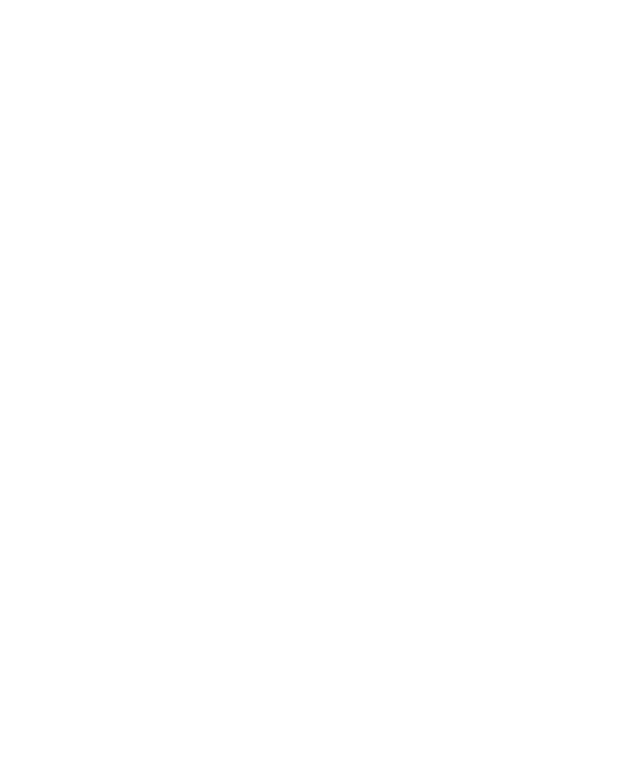
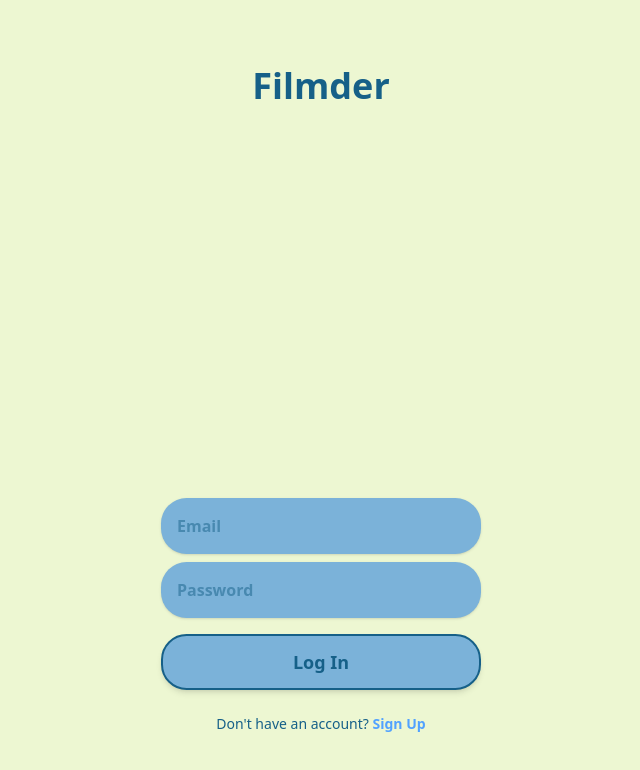
Before and after one commit to sondreir98/NTNU-TDT4140-Filmder, a React (Vite) app: page /login in a window 1280 px wide. Before the commit this address had no page. Shown: the top 770 px of the page, without its empty margins (319-959 px from the left). Built offline with nearby package versions, Linux system fonts and the light colour scheme.

Commit message:
feat: :sparkles: add log in page and sign in page

```diff
--- a/src/main.tsx
+++ b/src/main.tsx
@@ -1,8 +1,10 @@
 import { StrictMode } from "react";
 import { createRoot } from "react-dom/client";
 import "./index.css";
+import { BrowserRouter, Route, Routes } from "react-router-dom";
 import Home from "./Home.tsx";
-import { BrowserRouter, Route, Routes } from "react-router-dom";
+import SignUpPage from "./pages/SignUpPage.tsx";
+import LoginPage from "./pages/loginpage.tsx";
 
 createRoot(
 	document.querySelector(":root > body > #react-root") as HTMLDivElement,
@@ -10,7 +12,9 @@ createRoot(
 	<StrictMode>
 		<BrowserRouter>
 			<Routes>
-				<Route index element={<Home/>} />
+				<Route index element={<Home />} />
+				<Route path="/login" element={<LoginPage />} />
+				<Route path="/signup" element={<SignUpPage />} />
 			</Routes>
 		</BrowserRouter>
 	</StrictMode>,
--- /dev/null
+++ b/src/pages/SignUpPage.tsx
@@ -0,0 +1,62 @@
+import { useState } from "react";
+import { Link } from "react-router-dom";
+
+const SignUpPage = () => {
+	const [email, setEmail] = useState("");
+	const [password, setPassword] = useState("");
+	const [confirmPassword, setConfirmPassword] = useState("");
+	const [username, setUsername] = useState("");
+
+	return (
+		//Fargene endres til slutt
+		<div className="flex flex-col items-center justify-center min-h-screen bg-primary text-white">
+			<h1 className="text-4xl font-bold mb-8">Create your Account</h1>
+			<input
+				type="email"
+				placeholder="Email"
+				value={email}
+				onChange={(e) => setEmail(e.target.value)}
+				className="shadow mb-4 px-4 py-4 rounded-[2vw] w-80 mt-50 font-semibold text-white bg-blue-400/50 focus:outline-none focus:ring-2 focus:ring-gray-300 ease-linear transition duration-500 "
+			/>
+			<input
+				type="text"
+				placeholder="Username"
+				value={username}
+				onChange={(e) => setUsername(e.target.value)}
+				className="shadow mb-4 px-4 py-4 w-80 rounded-[2vw] bg-blue-400/50 font-semibold text-white focus:outline-none focus:ring-2 focus:ring-gray-300 ease-linear transition duration-500"
+			/>
+			<input
+				type="password"
+				placeholder="Password"
+				value={password}
+				onChange={(e) => setPassword(e.target.value)}
+				className="shadow mb-4 px-4 py-4 w-80 rounded-[2vw] bg-blue-400/50 font-semibold text-white focus:outline-none focus:ring-2 focus:ring-gray-300 ease-linear transition duration-500"
+			/>
+			<input
+				type="password"
+				placeholder="Confirm Password"
+				value={confirmPassword}
+				onChange={(e) => setConfirmPassword(e.target.value)}
+				className="shadow mb-4 px-4 py-4 w-80 rounded-[2vw] bg-blue-400/50 font-semibold text-white focus:outline-none focus:ring-2 focus:ring-gray-300 ease-linear transition duration-500"
+			/>
+			<button
+				type="button"
+				onClick={() => console.log("Sign Up clicked")}
+				className="border-2 border-white w-80 px-6 py-3 rounded-[2vw] text-lg font-semibold shadow-md hover:bg-gray-200 transition"
+			>
+				Sign Up
+			</button>
+			<p className="mt-4">
+				Already have an account?{" "}
+				<Link
+					to="/login"
+					className="text-blue-400 font-semibold hover:underline"
+				>
+					Log In
+				</Link>
+			</p>
+		</div>
+	);
+};
+
+export default SignUpPage;
--- /dev/null
+++ b/src/pages/loginpage.tsx
@@ -0,0 +1,50 @@
+import { useState } from "react";
+import { Link } from "react-router-dom";
+
+const LoginPage = () => {
+	const [email, setEmail] = useState("");
+	const [password, setPassword] = useState("");
+
+	return (
+		//Fargene endres til slutt
+		<div className="flex flex-col items-center justify-center min-h-screen bg-secondary text-dark">
+			<h1 className="text-4xl font-bold mb-8">Filmder</h1>
+			<input
+				type="email"
+				placeholder="Email"
+				value={email}
+				onChange={(e) => setEmail(e.target.value)}
+				className="shadow mb-2 px-4 py-4 rounded-[2vw] w-80 mt-90 text-dark font-semibold bg-primary focus:outline-none focus:ring-2 focus:ring-dark ease-linear transition duration-200 "
+			/>
+			<input
+				type="password"
+				placeholder="Password"
+				value={password}
+				onChange={(e) => setPassword(e.target.value)}
+				className="shadow mb-4 px-4 py-4 w-80 rounded-[2vw] bg-primary text-dark font-semibold focus:outline-none focus:ring-2 focus:ring-dark ease-linear transition duration-200"
+			/>
+			<div className="flex flex-col gap-4">
+				<button
+					type="button"
+					onClick={() => console.log("log in clicked")}
+					className="border-2 border-dark w-80 px-6 py-3 rounded-[2vw] text-lg font-semibold shadow-md bg-primary text-dark hover:bg-gray-200 transition"
+				>
+					Log In
+				</button>
+				<div className="text-center mt-2">
+					<p className="text-sm">
+						Don't have an account?{" "}
+						<Link
+							to="/signup"
+							className="text-blue-400 font-semibold hover:underline"
+						>
+							Sign Up
+						</Link>
+					</p>
+				</div>
+			</div>
+		</div>
+	);
+};
+
+export default LoginPage;
--- a/src/theme.css
+++ b/src/theme.css
@@ -1,13 +1,12 @@
 @theme {
-    /*
+	/*
         Examples of theme variables:
         --font-test: Geneva, Verdana, sans-serif;
         --color-test: #9067C6;
     */
-    --color-dark: #166088;
-    --color-primary: #7BB2D9;
-    --color-secondary: #EDF7D2;
-    --color-positive: #26532B;
-    --color-negative: #B80C09;
-
+	--color-dark: #166088;
+	--color-primary: #7bb2d9;
+	--color-secondary: #edf7d2;
+	--color-positive: #26532b;
+	--color-negative: #b80c09;
 }
```
